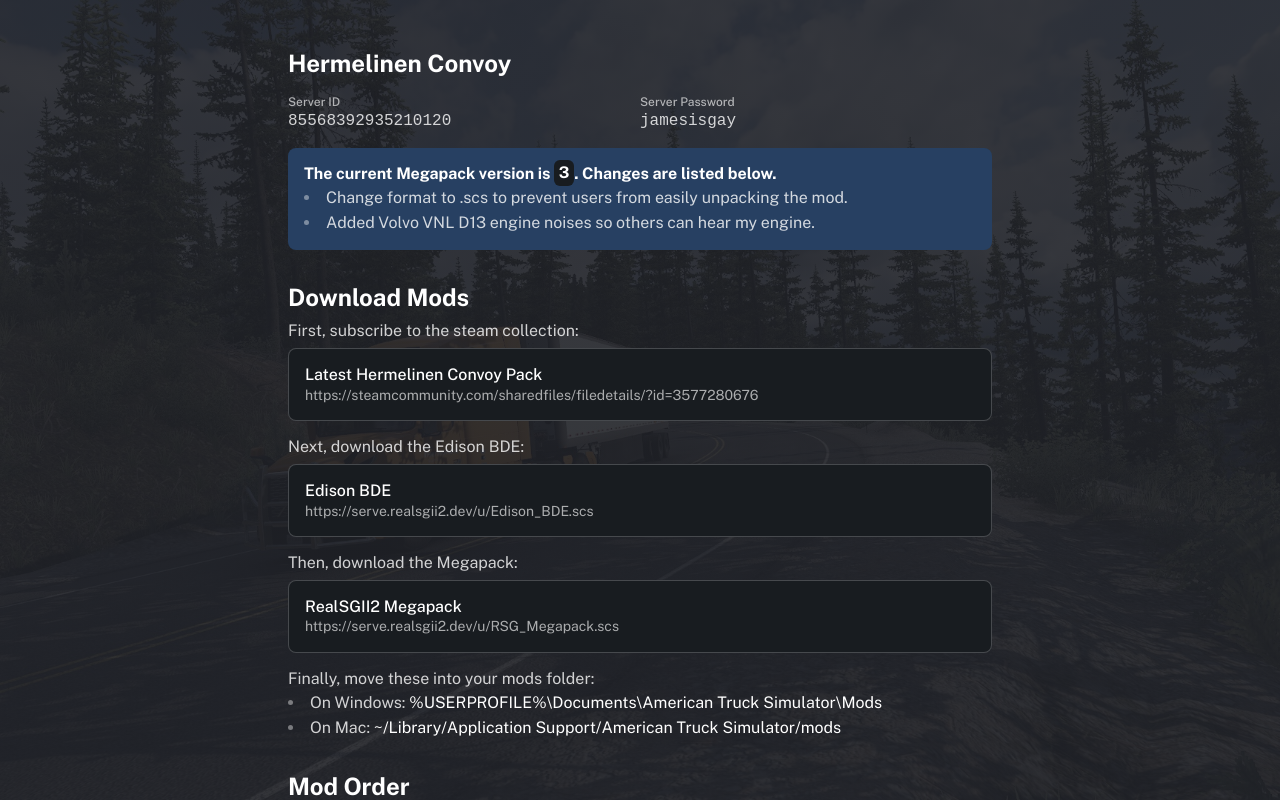
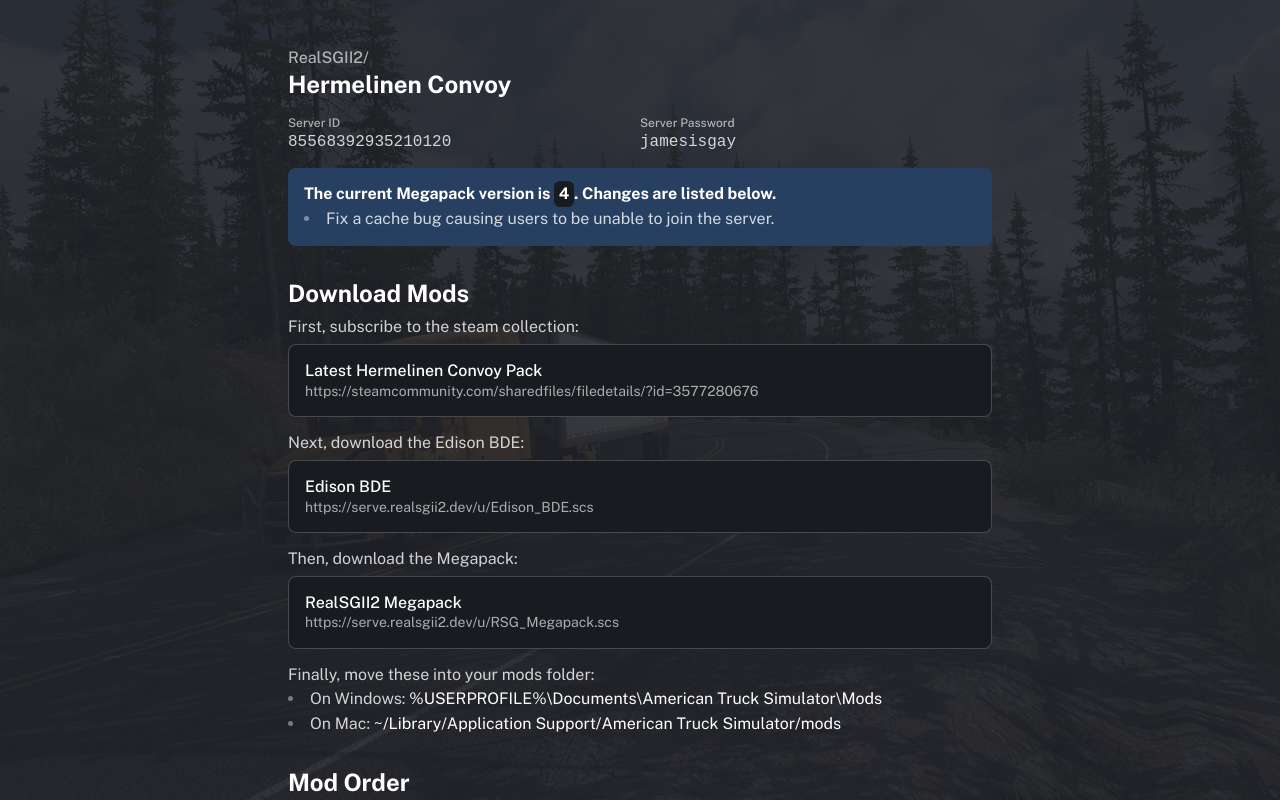
Before and after one commit to RealSGII2/hermelinen-rickroll, a Next.js app: page /convoy in a window 1280 px wide. Built offline with nearby package versions, Linux system fonts and the light colour scheme.

Commit message:
Add megapack update logs & add backlinking to realsgii2.dev

```diff
--- a/src/app/convoy/page.tsx
+++ b/src/app/convoy/page.tsx
@@ -13,6 +13,9 @@
 export default function ConvoyDetails() {
     return <main className={styles.main}>
         <article>
+            <p>
+                <a href='https://realsgii2.dev' target={"_blank"} rel={"noreferrer"} className={styles.realsgHeader}>RealSGII2/</a>
+            </p>
             <h1>Hermelinen Convoy</h1>
 
             <div className={styles.infoRow}>
@@ -27,10 +30,9 @@
             </div>
 
             <div className={styles.infoCallout}>
-                <p><b>The current Megapack version is <code className={styles.megapackVersion}>3</code>. Changes are listed below.</b></p>
+                <p><b>The current Megapack version is <code className={styles.megapackVersion}>4</code>. Changes are listed below.</b></p>
                 <ul>
-                    <li>Change format to .scs to prevent users from easily unpacking the mod.</li>
-                    <li>Added Volvo VNL D13 engine noises so others can hear my engine.</li>
+                    <li>Fix a cache bug causing users to be unable to join the server.</li>
                 </ul>
             </div>
 
--- a/src/app/convoy/styles.module.scss
+++ b/src/app/convoy/styles.module.scss
@@ -131,3 +131,15 @@
 .alink {
   color: lighten(#4b93fd, 10%);
 }
+
+.realsgHeader {
+  font-weight: 500;
+  font-size: 16px;
+  color: rgb(white, 0.64);
+  text-decoration: none;
+
+  &:hover {
+    color: lighten(#4b93fd, 10%);
+    text-decoration: underline;
+  }
+}
```
